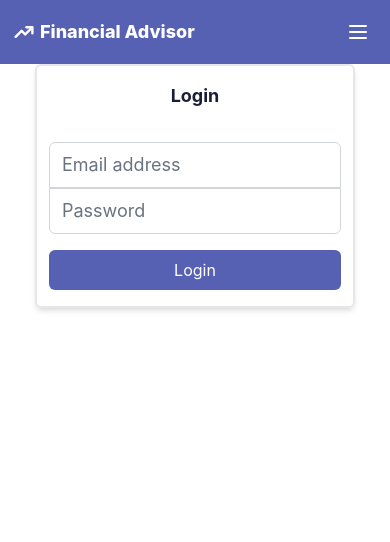
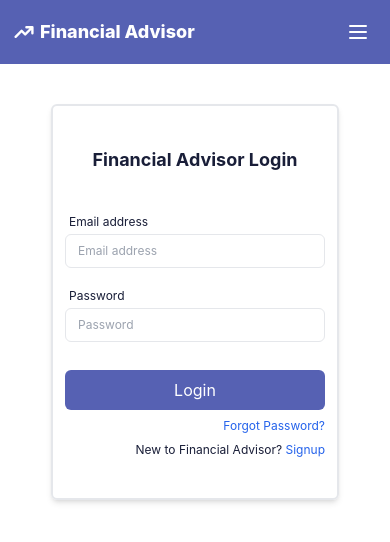
Before and after one commit to AMLCapstoneProjectTerm3/financial-advisor-frontend, a React (Create React App) app: page /login in a window 390 px wide. Shown: the top 542 px of the page. Built offline with nearby package versions, Linux system fonts and the light colour scheme.

Commit message:
Login responsive complete

```diff
--- a/src/components/Login.js
+++ b/src/components/Login.js
@@ -3,12 +3,12 @@ import React, { Component } from "react";
 export default class Login extends Component {
   render() {
     return (
-      <div className="w-full h-full flex flex-center justify-center">
-        <div className="wrapper flex flex-col my-auto w-80 px-3 py-4 rounded-md border-2 shadow-md">
-          <div className="text-skin-dark text-center font-bold text-lg mb-4">Login</div>
+      <div className="w-full h-full flex flex-center justify-center mt-10 sm:m-0">
+        <div className="wrapper flex flex-col my-auto w-72 sm:w-96 px-3 py-10 rounded-md border-2 shadow-md">
+          <div className="text-skin-dark text-center font-bold text-lg mb-4">Financial Advisor Login</div>
           <div className="my-4">
-            <div>
-              <label for="email-address" class="sr-only">
+            <div className="mb-3">
+              <label for="email-address" class="text-xs ml-1 text-skin-dark">
                 Email address
               </label>
               <input
@@ -17,12 +17,12 @@ export default class Login extends Component {
                 type="email"
                 autocomplete="email"
                 required
-                class="appearance-none rounded-none relative block w-full px-3 py-2 border border-gray-300 placeholder-gray-500 text-gray-900 rounded-t-md focus:outline-none focus:ring-indigo-500 focus:border-indigo-500 focus:z-10 sm:text-sm"
+                class="appearance-none rounded-md relative text-xs sm:text-sm block w-full px-3 py-2 border  rounded-t-md focus:outline-none focus:ring-indigo-500 focus:border-skin-dark focus:z-10 sm:text-sm"
                 placeholder="Email address"
               />
             </div>
             <div>
-              <label for="password" class="sr-only">
+              <label for="password" class="text-xs ml-1 text-skin-dark">
                 Password
               </label>
               <input
@@ -31,13 +31,19 @@ export default class Login extends Component {
                 type="password"
                 autocomplete="current-password"
                 required
-                class="appearance-none rounded-none relative block w-full px-3 py-2 border border-gray-300 placeholder-gray-500 text-gray-900 rounded-b-md focus:outline-none focus:ring-indigo-500 focus:border-indigo-500 focus:z-10 sm:text-sm"
+                class="appearance-none rounded-md relative text-xs sm:text-sm block w-full px-3 py-2 border text-skin-dark rounded-b-md focus:outline-none focus:ring-indigo-500 focus:border-skin-dark focus:z-10 "
                 placeholder="Password"
               />
             </div>
           </div>
-          <div className="">
+          <div className="mt-3">
             <button className="bg-skin-button rounded-md w-full text-skin-light px-4 py-2 text-base">Login</button>
+          </div>
+          <div className="text-xs text-right mt-2 text-skin-dark">
+               <a className="text-blue-600" href="#">Forgot Password?</a>
+          </div>
+          <div className="text-xs text-right mt-2 text-skin-dark">
+              New to Financial Advisor? <a className="text-blue-600" href="#">Signup</a>
           </div>
         </div>
       </div>
--- a/src/components/SideNavBar.js
+++ b/src/components/SideNavBar.js
@@ -9,7 +9,7 @@ export default class SideNavBar extends Component {
     return (
       <div className="sidebar flex">
         {/* -------------- Sidebar -------------- */}
-        <div id="toggle-sidebar" className="absolute inset-y-0 left-0 transition -translate-x-full sm:relative sm:translate-x-0 flex flex-col justify-between py-2 px-2 nav w-60 bg-skin-fill text-gray-100">
+        <div id="toggle-sidebar" className="z-50 absolute inset-y-0 left-0 transition -translate-x-full sm:relative sm:translate-x-0 flex flex-col justify-between py-2 px-2 nav w-60 bg-skin-fill text-gray-100">
           <div className="flex flex-col">
             <div className="px-2 py-3 mb-6">
               <Logo />
--- a/tailwind.config.js
+++ b/tailwind.config.js
@@ -15,6 +15,12 @@ module.exports = {
           button: "var(--color-button)",
           buttonhover: "var(--color-button-hover)",
         }
+      },
+      borderColor: {
+        skin: {
+          dark: "var(--color-text-dark)",
+          light: "var(--color-text-light)",
+        }
       }
     },
   },
```
